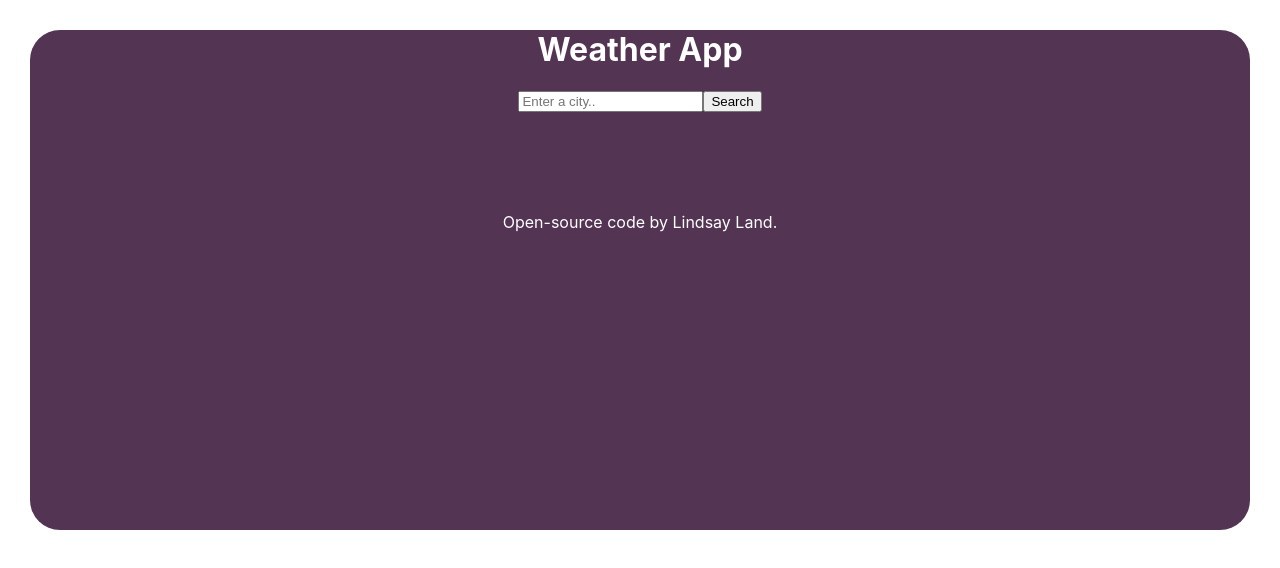
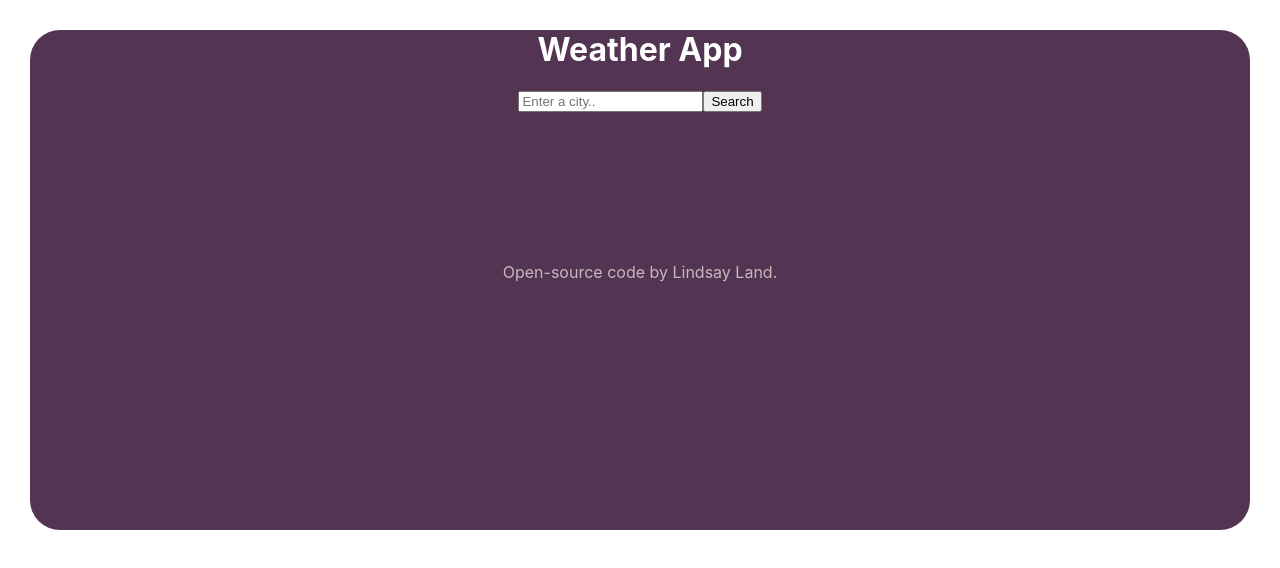
Before and after one commit to lindsayjane35/weather-app-react, a React (Create React App) app: page / in a window 1280 px wide. Shown: the top 568 px of the page. Built offline with nearby package versions, Linux system fonts and the light colour scheme.

Commit message:
added link to repository

```diff
--- a/src/App.css
+++ b/src/App.css
@@ -10,5 +10,12 @@ ul {
   list-style-type: none;
 }
 footer {
-  margin-top: 100px;
+  margin-top: 150px;
 }
+a {
+  color: rgb(198, 185, 187);
+  text-decoration: none;
+}
+a:hover {
+  color: rgb(248, 243, 243);
+}
--- a/src/App.js
+++ b/src/App.js
@@ -6,7 +6,15 @@ function App() {
     <div className="App">
       <h1>Weather App</h1>
       <Weather />
-      <footer>Open-source code by Lindsay Land.</footer>
+      <footer>
+        <a
+          href="https://github.com/lindsayjane35/weather-app-react"
+          target="_blank"
+          rel="noreferrer"
+        >
+          Open-source code by Lindsay Land.
+        </a>
+      </footer>
     </div>
   );
 }
```
